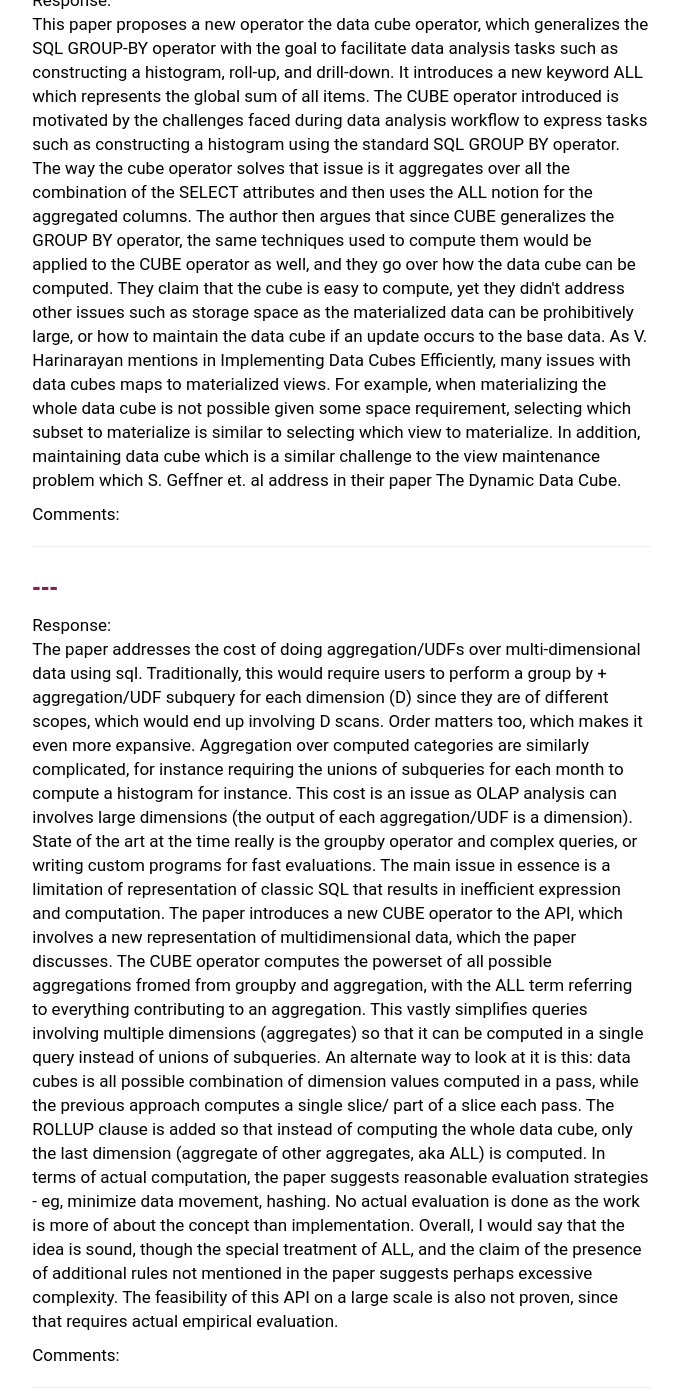
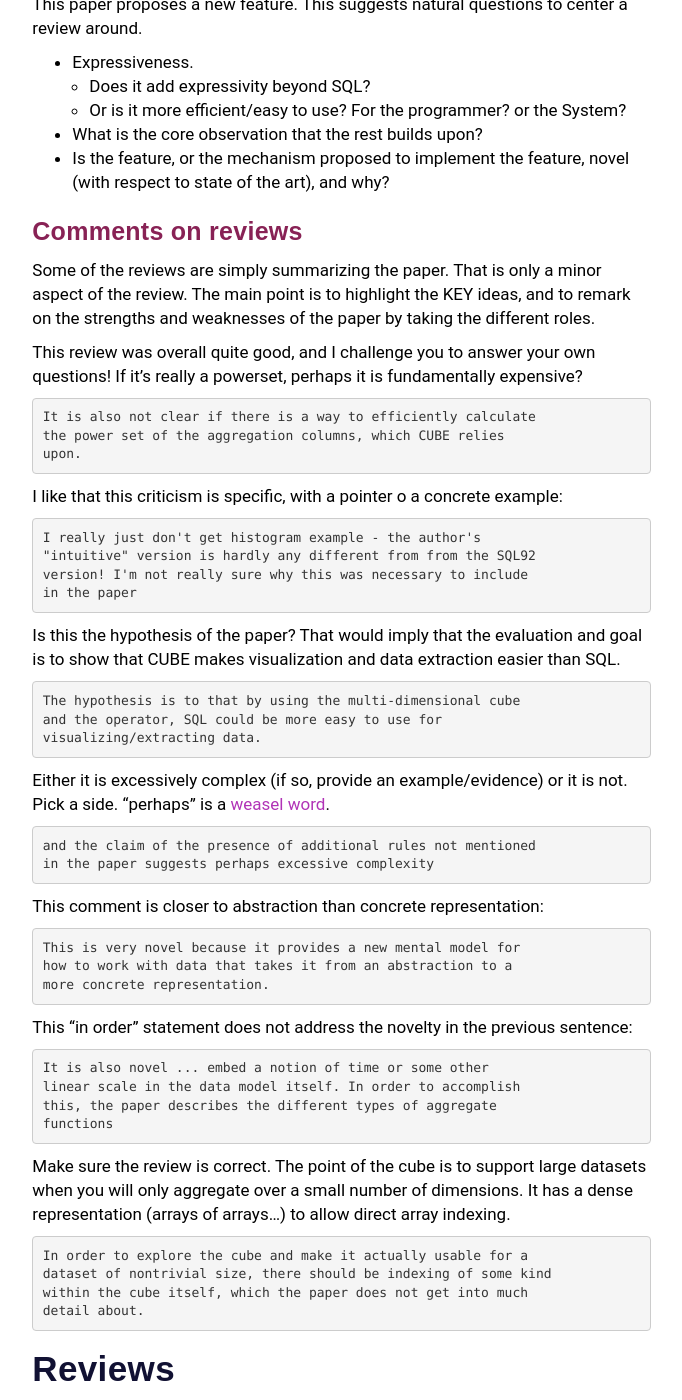
Before and after one commit to wzao1515/w6113.github.io, a Jekyll site: the page built from exreviews_24.md, in a window 1280 px wide and 1400 px high, scrolled down 302 px. Shown: the whole window, without its empty margins (292-974 px from the left). Built offline with Jekyll 4.4.1, drawn with Linux system fonts in a browser that asks for light colours; our own code applies the rules of GitHub Pages for plain Markdown files; some of the changed text lies outside the part shown.

Commit message:
updated website

```diff
--- a/exreviews_24.md
+++ b/exreviews_24.md
@@ -1,6 +1,70 @@
 ---
 layout: page
 ---
+
+# Comments
+
+It should be noted from Jim Gray's [sigmod interview](https://sigmod.org/publications/interviews/pdf/Gray-SIGMOD-Interview-Final.pdf) that the data cube, which is HUGELY influential, was repeatedly rejected.
+
+This paper proposes a new feature.  This suggests natural questions to center a review around.
+
+* Expressiveness.
+  * Does it add expressivity beyond SQL?
+  * Or is it more efficient/easy to use?  For the programmer?  or the System?
+* What is the core observation that the rest builds upon?
+* Is the feature, or the mechanism proposed to implement the feature, novel (with respect to state of the art), and why?
+
+
+
+### Comments on reviews
+
+Some of the reviews are simply summarizing the paper.  That is only a minor aspect of the review.  The main point is to highlight the KEY ideas, and to remark on the strengths and weaknesses of the paper by taking the different roles.
+
+
+This review was overall quite good, and I challenge you to answer your own questions!  If it's really a powerset, perhaps it is fundamentally expensive?
+
+    It is also not clear if there is a way to efficiently calculate
+    the power set of the aggregation columns, which CUBE relies
+    upon.
+
+I like that this criticism is specific, with a pointer o a concrete example:
+
+    I really just don't get histogram example - the author's
+    "intuitive" version is hardly any different from from the SQL92
+    version! I'm not really sure why this was necessary to include
+    in the paper
+
+Is this the hypothesis of the paper?  That would imply that the evaluation and goal is to show that CUBE makes visualization and data extraction easier than SQL.
+
+    The hypothesis is to that by using the multi-dimensional cube
+    and the operator, SQL could be more easy to use for
+    visualizing/extracting data.
+
+Either it is excessively complex (if so, provide an example/evidence) or it is not.  Pick a side.  "perhaps" is a [weasel word](https://en.m.wikipedia.org/wiki/Weasel_word).
+
+    and the claim of the presence of additional rules not mentioned
+    in the paper suggests perhaps excessive complexity
+
+
+This comment is closer to abstraction than concrete representation:
+
+    This is very novel because it provides a new mental model for
+    how to work with data that takes it from an abstraction to a
+    more concrete representation.
+
+This "in order" statement does not address the novelty in the previous sentence:
+
+    It is also novel ... embed a notion of time or some other
+    linear scale in the data model itself. In order to accomplish
+    this, the paper describes the different types of aggregate
+    functions
+
+Make sure the review is correct.  The point of the cube is to support large datasets when you will only aggregate over a small number of dimensions.  It has a dense representation (arrays of arrays...) to allow direct array indexing.
+
+    In order to explore the cube and make it actually usable for a
+    dataset of nontrivial size, there should be indexing of some kind
+    within the cube itself, which the paper does not get into much
+    detail about.
 
 # Reviews
 
```
